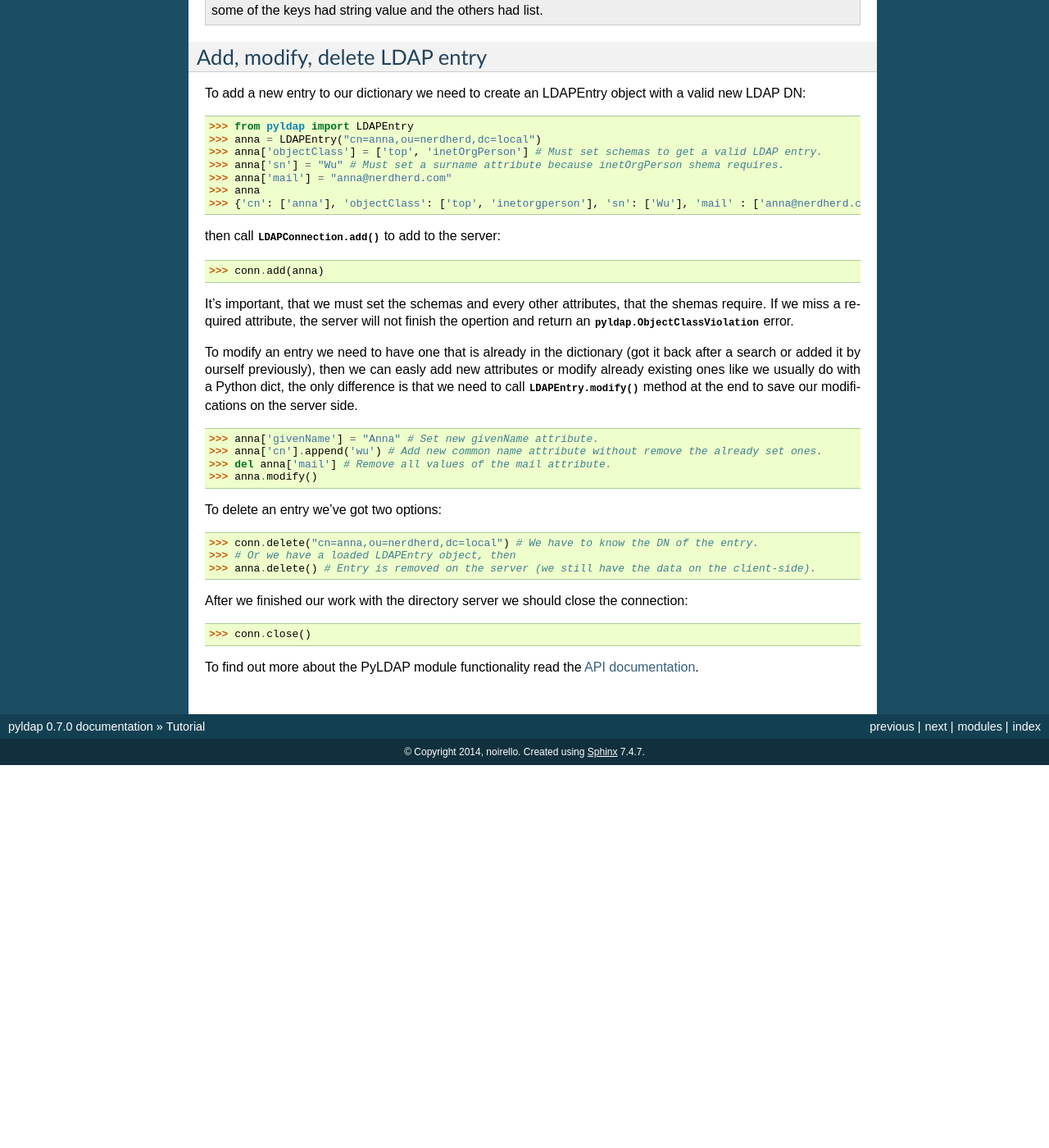
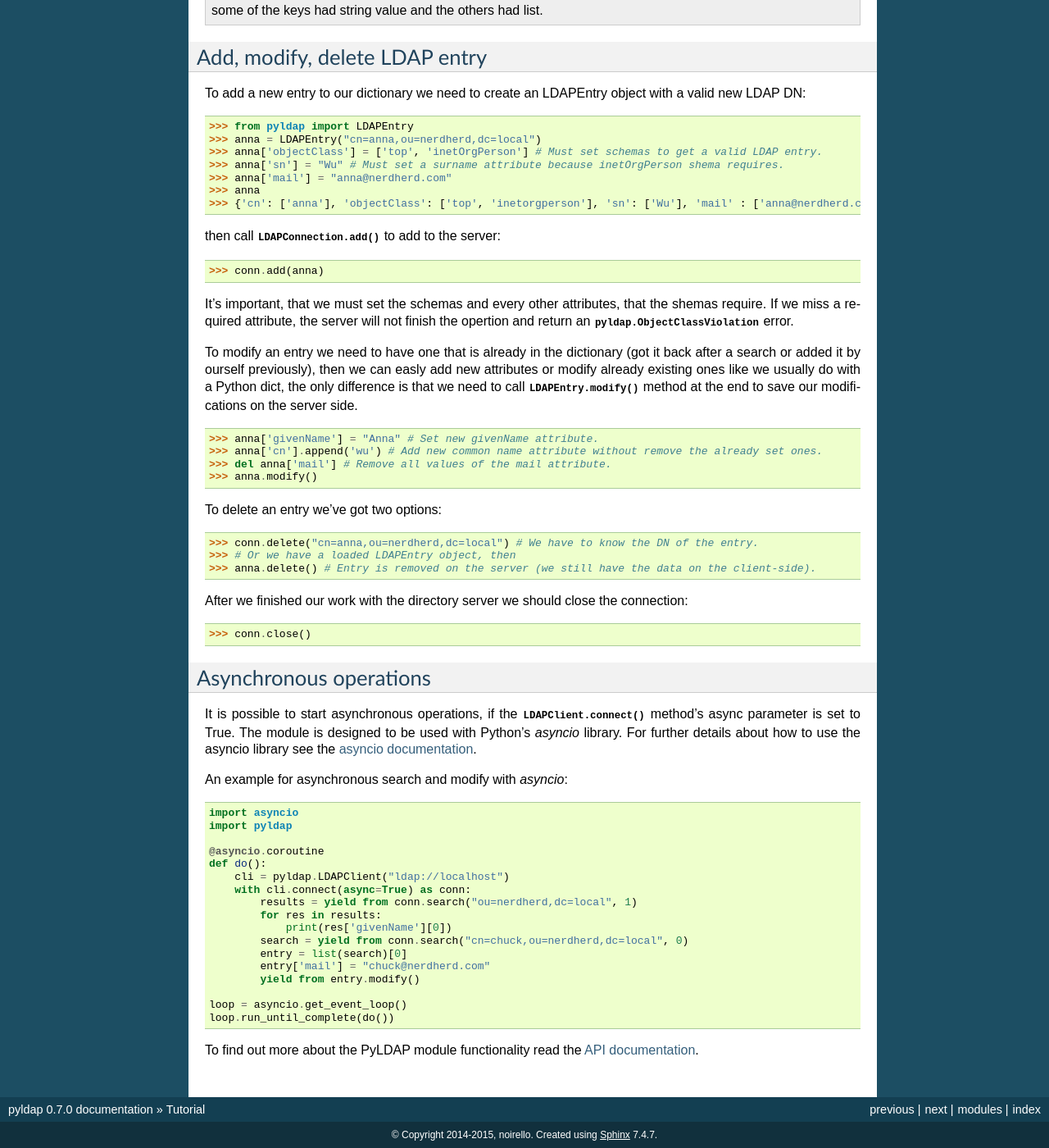
Before and after one commit to noirello/bonsai, a Sphinx documentation site: the page built from docs/tutorial.rst, in a window 1280 px wide and 1400 px high, scrolled down 1334 px. Shown: the whole window at 82% size. Built offline with Sphinx 7.4.7, drawn with Linux system fonts in a browser that asks for light colours; before the commit the page ends 2267 px from its top, so only the background shows below that; some of the changed text lies outside the part shown.

Commit message:
Fixed LDAPConnection search method not returning LDAPEntry objects that is implemented in Python. Added missing _LDAP_abandon definition and async example in the docs.

```diff
--- a/docs/conf.py
+++ b/docs/conf.py
@@ -80,7 +80,7 @@ master_doc = 'index'
 
 # General information about the project.
 project = 'pyldap'
-copyright = '2014, noirello'
+copyright = '2014-2015, noirello'
 
 # The version info for the project you're documenting, acts as replacement for
 # |version| and |release|, also used in various other places throughout the
--- a/docs/tutorial.rst
+++ b/docs/tutorial.rst
@@ -113,4 +113,36 @@ After we finished our work with the directory server we should close the connect
 
     >>> conn.close()
 
+Asynchronous operations
+-----------------------
+
+It is possible to start asynchronous operations, if the :meth:`LDAPClient.connect` method's async parameter is set to True.
+The module is designed to be used with Python's `asyncio` library. For further details about how to use the asyncio library
+see the  `asyncio documentation`_.
+
+An example for asynchronous search and modify with `asyncio`:
+
+.. _asyncio documentation: https://docs.python.org/3/library/asyncio.html
+
+.. code-block:: python
+
+    import asyncio
+    import pyldap
+
+    @asyncio.coroutine
+    def do():
+        cli = pyldap.LDAPClient("ldap://localhost")
+        with cli.connect(async=True) as conn:
+            results = yield from conn.search("ou=nerdherd,dc=local", 1)
+            for res in results:
+                print(res['givenName'][0])
+            search = yield from conn.search("cn=chuck,ou=nerdherd,dc=local", 0)
+            entry = list(search)[0]
+            entry['mail'] = "chuck@nerdherd.com"
+            yield from entry.modify()
+
+    loop = asyncio.get_event_loop()
+    loop.run_until_complete(do())
+
+
 To find out more about the PyLDAP module functionality read the :doc:`api`.
```
Also changed, not shown: 4 other files.
